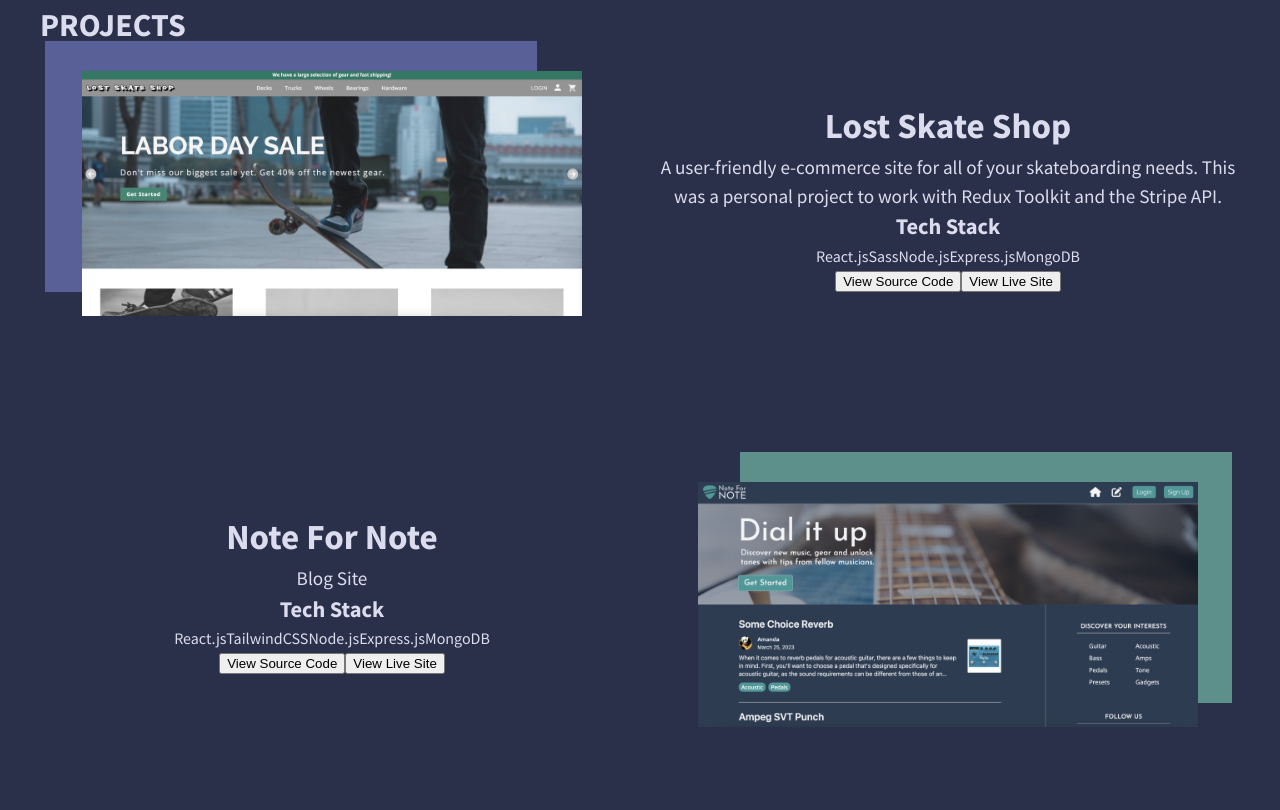
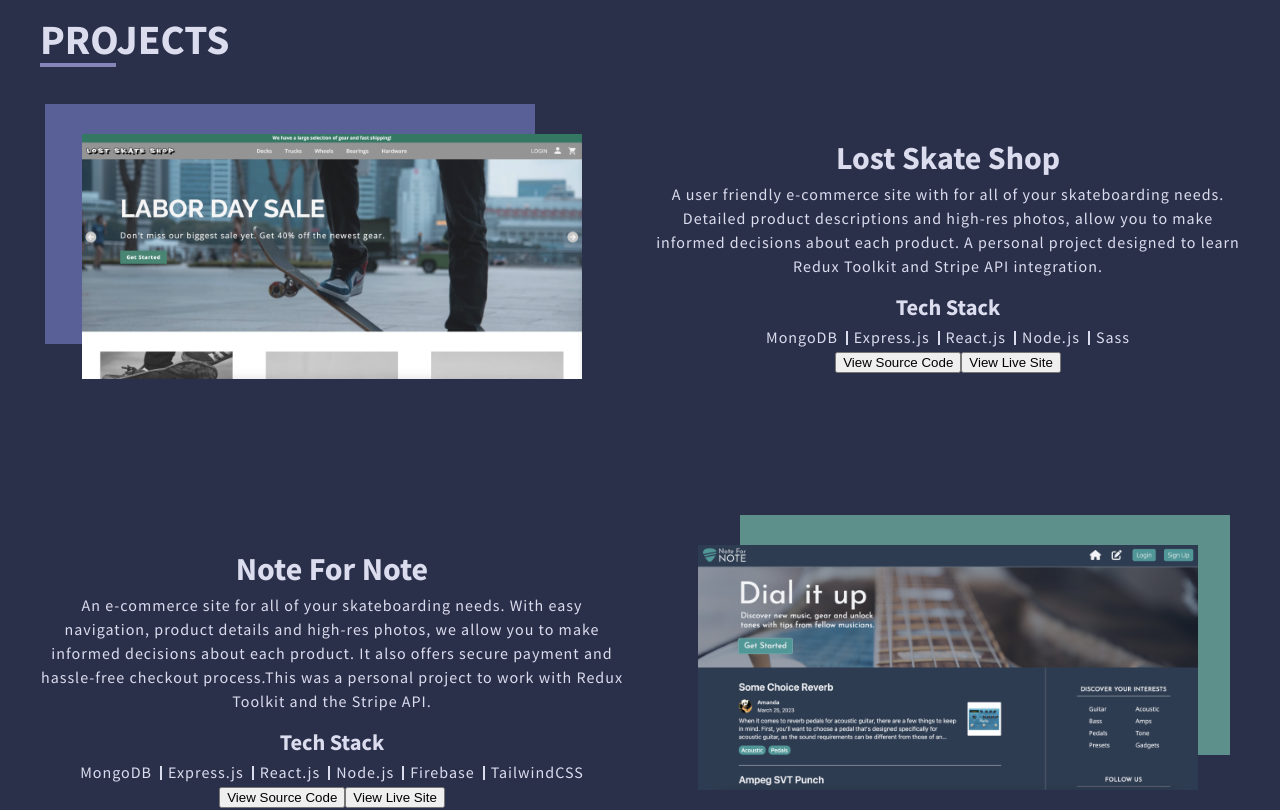
Before and after one commit to jpswt/portfolio, a React (Vite) app: page / in a window 1280 px wide. Shown: the part 820-1630 px from the top of the page. Built offline with nearby package versions, Linux system fonts and the light colour scheme.

Commit message:
fix card data

```diff
--- a/src/components/ProjectCard/ProjectCard.css
+++ b/src/components/ProjectCard/ProjectCard.css
@@ -1,25 +1,23 @@
-h2 {
-	font-size: 2.2rem;
-	margin-bottom: 0px;
-}
-
-h3 {
-	font-size: 1.4rem;
-	margin-top: 0px;
-	margin-bottom: 0px;
-}
-
-p {
-	margin: 0;
-	font-size: 1.2rem;
-}
-
 .card-wrapper {
 	width: 100%;
 }
 
+.card-wrapper h2 {
+	font-size: 2rem;
+	margin: 0px;
+}
+.card-wrapper h3 {
+	font-size: 1.4rem;
+	margin-top: 0.8rem;
+	margin-bottom: 0px;
+}
+.card-wrapper p {
+	margin: 0;
+	font-size: 1rem;
+	letter-spacing: 1px;
+}
+
 .card-wrapper .card-container {
-	/* margin: 0 auto; */
 	flex: 2;
 	display: flex;
 	flex-direction: row;
@@ -35,8 +33,8 @@ p {
 .card-wrapper .card-container .odd::after {
 	content: '';
 	position: absolute;
-	width: 41%;
-	height: 100%;
+	min-width: 490px;
+	height: 240px;
 	background: var(--clr-card2);
 	left: 5px;
 	top: -30px;
@@ -46,8 +44,8 @@ p {
 .card-wrapper .card-container .even::after {
 	content: '';
 	position: absolute;
-	width: 41%;
-	height: 100%;
+	min-width: 490px;
+	height: 240px;
 	background: var(--clr-c);
 	left: 700px;
 	top: -30px;
@@ -63,6 +61,38 @@ p {
 	flex: 1;
 }
 
+.card-wrapper .card-container .details-container .stack-container span {
+	letter-spacing: 1px;
+	position: relative;
+	padding: 0 0.5rem;
+}
+
+.card-wrapper .card-container .details-container .stack-container span::after {
+	content: '';
+	background-color: var(--clr-font);
+	position: absolute;
+	width: 2px;
+	height: 14px;
+	top: 4px;
+	left: 0;
+	display: block;
+}
+
+.card-wrapper
+	.card-container
+	.details-container
+	.stack-container
+	span:first-child::after {
+	height: 0px;
+}
+.arrow {
+	width: 180px;
+	color: var(--clr-c);
+	transform: scaleY(-1);
+	position: absolute;
+	top: 230px;
+	left: 50;
+}
 /*
 
 
--- a/src/components/ProjectCard/ProjectCard.jsx
+++ b/src/components/ProjectCard/ProjectCard.jsx
@@ -1,4 +1,5 @@
 import './ProjectCard.css';
+import arrow from './arrow.png';
 
 const ProjectCard = ({ project }) => {
 	return (
@@ -18,6 +19,7 @@ const ProjectCard = ({ project }) => {
 								alt={project.title}
 								className="card-image"
 							/>
+							{/* <img className="arrow" src={arrow} alt="" /> */}
 						</div>
 						<div className="details-container">
 							<h2 className="card-titles">{project.title}</h2>
--- a/src/components/Projects/Projects.css
+++ b/src/components/Projects/Projects.css
@@ -1,5 +1,21 @@
 .project-container {
 	min-height: calc(100vh - 80px);
+}
+#projects {
+	width: fit-content;
+	margin-bottom: 4rem;
+	font-size: 2.6rem;
+	position: relative;
+}
+
+#projects::after {
+	content: '';
+	position: absolute;
+	width: 40%;
+	height: 4px;
+	background: var(--clr-primary);
+	display: block;
+	top: 55px;
 }
 
 .projects-container .project-container {
--- a/src/data/Data.js
+++ b/src/data/Data.js
@@ -6,16 +6,24 @@ export const data = [
 		color: 'red',
 		title: 'Lost Skate Shop',
 		description:
-			'A user-friendly e-commerce site for all of your skateboarding needs. This was a personal project to work with Redux Toolkit and the Stripe API.',
-		stack: ['React.js', 'Sass', 'Node.js', 'Express.js', 'MongoDB'],
+			'A user friendly e-commerce site with for all of your skateboarding needs. Detailed product descriptions and high-res photos, allow you to make informed decisions about each product. A personal project designed to learn Redux Toolkit and Stripe API integration.',
+		stack: ['MongoDB', 'Express.js', 'React.js', 'Node.js', 'Sass'],
 	},
 	{
 		id: 2,
 		bg: './note.svg',
 		color: 'blue',
 		title: 'Note For Note',
-		description: 'Blog Site',
-		stack: ['React.js', 'TailwindCSS', 'Node.js', 'Express.js', 'MongoDB'],
+		description:
+			'An e-commerce site for all of your skateboarding needs. With easy navigation, product details and high-res photos, we allow you to make informed decisions about each product. It also offers secure payment and hassle-free checkout process.This was a personal project to work with Redux Toolkit and the Stripe API.',
+		stack: [
+			'MongoDB',
+			'Express.js',
+			'React.js',
+			'Node.js',
+			'Firebase',
+			'TailwindCSS',
+		],
 	},
 	{
 		id: 3,
@@ -23,13 +31,20 @@ export const data = [
 		color: 'purple',
 		title: 'LAMP - Light a Meaningful Path',
 		description: 'Volunteer Site',
-		stack: ['React.js', 'MaterialUI', 'CSS', 'Node.js', 'Express.js', 'MySQL'],
+		stack: [
+			'MYSQL DB',
+			'Express.js',
+			'React.js',
+			'Node.js',
+			'Material UI',
+			'CSS',
+		],
 	},
 	{
 		id: 4,
 		bg: './beard.svg',
 		color: 'yellow',
-		title: 'Beard.',
+		title: 'Rugged Beard',
 		description: 'Barber Site',
 		stack: ['HTML', 'CSS', 'Javascript'],
 	},
```
Also changed, not shown: src/components/ProjectCard/arrow.png (added).
